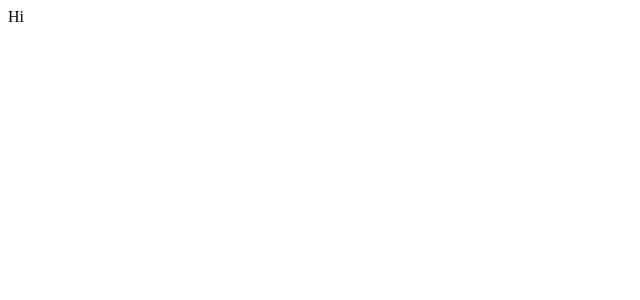
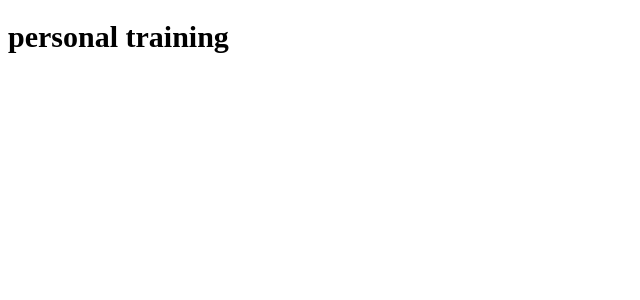
Before and after one commit to SunpreetSandhu/personal-training, a React (Vite) app: page / in a window 1280 px wide. Shown: the top 300 px of the page, without its empty margins (0-640 px from the left). Built offline with nearby package versions, Linux system fonts and the light colour scheme.

Commit message:
added styled components

```diff
--- a/package.json
+++ b/package.json
@@ -11,7 +11,8 @@
   },
   "dependencies": {
     "react": "^18.2.0",
-    "react-dom": "^18.2.0"
+    "react-dom": "^18.2.0",
+    "styled-components": "^6.1.9"
   },
   "devDependencies": {
     "@types/react": "^18.2.15",
--- a/src/App.jsx
+++ b/src/App.jsx
@@ -1,6 +1,16 @@
+import styled from "styled-components";
+
+const H1 = styled.h1`
+  font-size: 30px;
+  font-weight: 600;
+`;
+
 function App() {
-  const warn = 10;
-  return <div>Hi</div>;
+  return (
+    <div>
+      <H1>personal training</H1>
+    </div>
+  );
 }
 
 export default App;
```
Also changed, not shown: 1 other file (tests, documents, lock files or other folders).
